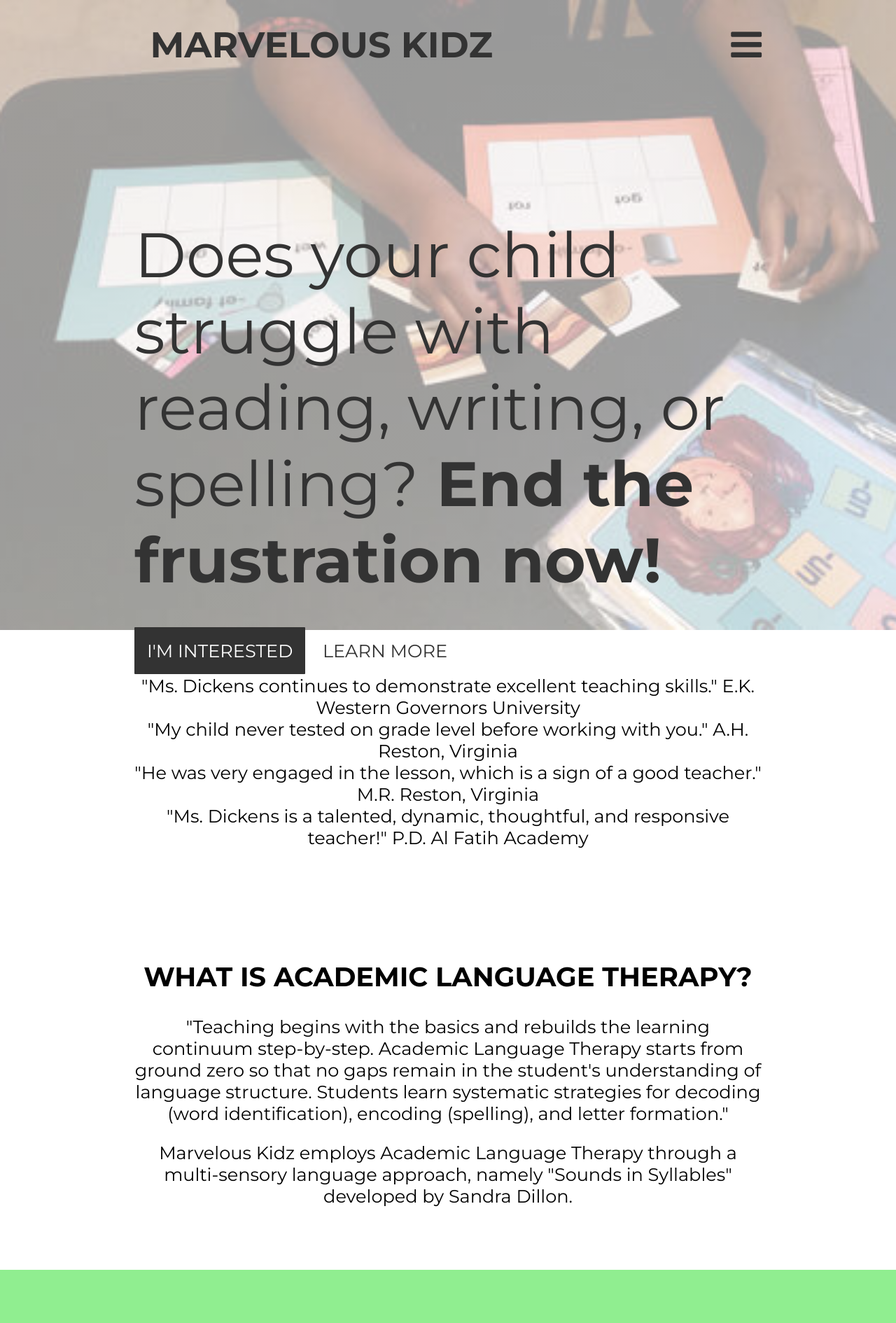
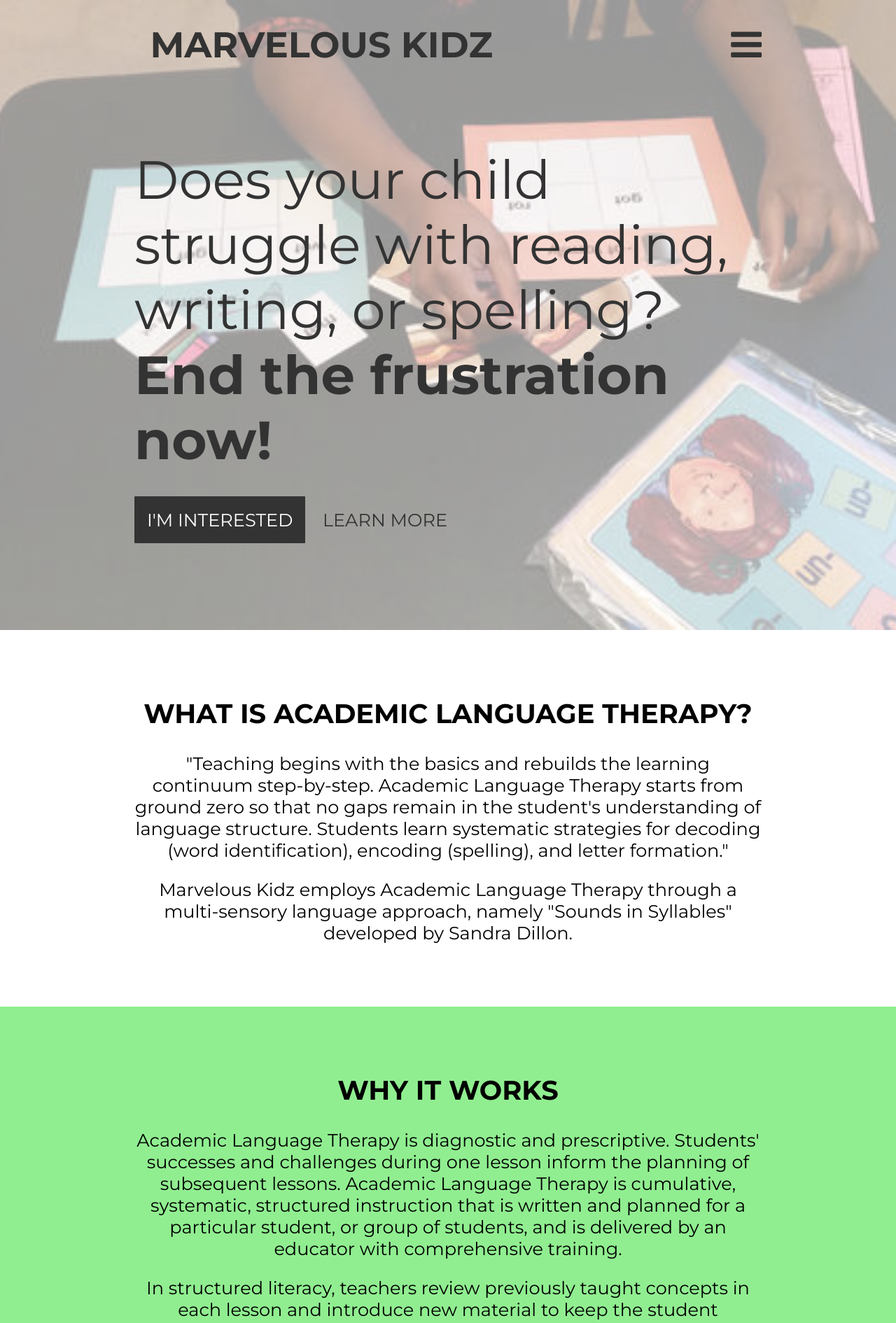
Before and after one commit to Marvelous-Kidz-LLC/marvelous-kidz-llc.github.io, a Jekyll site: the page built from index.html, in a window 1280 px wide. Shown: the top 1890 px of the page at 70% size. Built offline with Jekyll 4.4.1, drawn with Linux system fonts in a browser that asks for light colours; some of the changed text lies outside the part shown.

Commit message:
Edit files

```diff
--- a/assets/css/main.css
+++ b/assets/css/main.css
@@ -41,6 +41,8 @@
 nav .site-brand {
     float: left;
     font-size: 2em;
+    padding: 0;
+    margin: 0;
 }
 
 #navLinks {
@@ -54,6 +56,11 @@
     padding-top: 5%;
     background-color: white;
     text-align: center;
+}
+
+#home {
+    width: 100%;
+    height: 100%;
 }
 
 #navLinks a {
@@ -71,13 +78,18 @@
     font-size: 2em;
 }
 
-.fullpageimg {
+.fullpageimg-1 {
     background-image: linear-gradient(rgba(255,255,255,0.6), rgba(255,255,255,0.6)), url("/assets/images/brochure-pic.jpg");
     background-repeat: no-repeat;
     background-size: cover;
     background-position: center;
-    width: 100%;
-    height: 100%;
+}
+
+.fullpageimg-2 {
+    background-image: linear-gradient(rgba(255,255,255,0.6), rgba(255,255,255,0.6)), url("/assets/images/student-pic.jpg");
+    background-repeat: no-repeat;
+    background-size: cover;
+    background-position: center;
 }
 
 .hero {
@@ -87,8 +99,7 @@
 }
 
 .hero h1 {
-    padding-top: 10%;
-    font-size: 3.5em;
+    font-size: 3em;
 }
 
 .hero h1 span {
@@ -114,7 +125,32 @@
     background-color: lightgreen;
 }
 
-/* TODO Implement 2 card layout for dyslexia indicators */
+.about {
+    background-color: wheat;
+}
+
+.profile {
+    max-width: 75%;
+    border-radius: 5%;
+    background-size: cover;
+    background-repeat: no-repeat;
+    background-position: center;
+}
+
+img {
+    width: 100%;
+}
+
+ol li {
+    text-align: left;
+}
+
+input {
+    border-color: gray;
+    border-radius: 0;
+    margin: 2.5%;
+    padding: 2.5%;
+}
 
 footer {
     background-color: whitesmoke;
@@ -140,3 +176,13 @@
     color: white;
     background-color: black;
 }
+
+@media only screen and (max-width: 1000px) {
+    body, html {
+        font-size: 10px;
+    }
+
+    #home {
+      height: auto;
+    }
+}
--- a/index.html
+++ b/index.html
@@ -13,36 +13,13 @@
         </ul>
 </div>
 
-<div id="home" class="fullpageimg">
+<div id="home" class="fullpageimg-1">
 {% include navigation.html %}
 <div class="hero section">
 <h1><span>Does your child struggle with reading, writing, or spelling?</span> <strong>End the frustration now!</strong></h1>
 <span class="button"><a href="#contact">I'M INTERESTED</a></span>
 <span class="tertiary button"><a href="#about">LEARN MORE</a></span>
 </div>
-</div>
-
-<div class="testimonials carousel section">
-    <div class="testimonial">
-        <span class="quote">"Ms. Dickens continues to demonstrate excellent teaching skills."</span>
-        <span class="sender">E.K.</span>
-        <span class="location">Western Governors University</span>
-    </div>
-    <div class="testimonial">
-        <span class="quote">"My child never tested on grade level before working with you."</span>
-        <span class="sender">A.H.</span>
-        <span class="location">Reston, Virginia</span>
-    </div>
-    <div class="testimonial">
-        <span class="quote">"He was very engaged in the lesson, which is a sign of a good teacher."</span>
-        <span class="sender">M.R.</span>
-        <span class="location">Reston, Virginia</span>
-    </div>
-    <div class="testimonial">
-        <span class="quote">"Ms. Dickens is a talented, dynamic, thoughtful, and responsive teacher!"</span>
-        <span class="sender">P.D.</span>
-        <span class="location">Al Fatih Academy</span>
-    </div>
 </div>
 
 <div class="information section">
@@ -61,48 +38,52 @@
 <div class="indicators cards section">
     <div class="half column">
         <h3>DOES YOUR CHILD...</h3>
-        <ul>
-            <li>...substitute some words for others, such as <em>house</em> instead of <em>horse</em> or <em>saw</em> instead of <em>was</em>?</li>
-            <li>...confuse vowel sounds?</li>
-            <li>...use lowercase and uppercase letters inconsistently?</li>
-            <li>...have poor spelling?</li>
-            <li>...take a long time to write?</li>
-            <li>...find it difficult to smoothly blend words?</li>
-            <li>...have poor comprehension?</li>
-            <li>...display misuse or absence of punctuation?</li>
-        </ul>
+            <p>...substitute some words for others, such as <em>house</em> instead of <em>horse</em> or <em>saw</em> instead of <em>was</em>?</p>
+            <p>...confuse vowel sounds?</p>
+            <p>...use lowercase and uppercase letters inconsistently?</p>
+            <p>...have poor spelling?</p>
+            <p>...take a long time to write?</p>
+            <p>...find it difficult to smoothly blend words?</p>
+            <p>...have poor comprehension?</p>
+            <p>...display misuse or absence of punctuation?</p>
         <p><strong>These may be typical indicators of dyslexia in school-aged students.</strong></p>
     </div>
     <div class="half column">
         <h3>The good news is that Academic Language Therapy often improves...</h3>
-        <ul>
-            <li>...reading accuracy</li>
-            <li>...reading comprehension</li>
-            <li>...handwriting</li>
-            <li>...spelling</li>
-            <li>...vocabulary</li>
-            <li>...writing fluency</li>
-            <li>...organization</li>
-            <li>...verbal language</li>
-            <li>...study skills</li>
-        </ul>
+            <p>...reading accuracy</p>
+            <p>...reading comprehension</p>
+            <p>...handwriting</p>
+            <p>...spelling</p>
+            <p>...vocabulary</p>
+            <p>...writing fluency</p>
+            <p>...organization</p>
+            <p>...verbal language</p>
+            <p>...study skills</p>
     </div>
 </div>
 
-<div class="story section">
-    <p>"Ms. Katherine works as a reading specialist/coach at the school where I work. I had known and worked with Ms. Katherine for several years in this capacity. Last year I had a student that struggled with reading. He had difficulties sounding out words. His decoding skills were slow and laborius. His reading level was 'A' which is way below First Grade reading level. I tried to help him for some time and when I saw no improvement, I referred him to Ms. Katherine. Ms. Katherine worked with him 3 times a week for 7 months. After 2 months, I started seeing a huge improvement in his reading. He was able to sound out words and read sentences. Ms. Katherine was able to develop and implement a remediation plan that focused on fundamentals and helped my student get to grade level. After 5 months, my student's reading level was 'J.' Ms. Katherine improved his self-confidence and instilled in him a love for reading. Now he is in Grade Two and every time I see him, he has a chapter book in his hand. Ms. Katherine's experience and knowledge base regarding instruction is impeccable. She is a valuable resource to both teachers and students in my school."
-    </p>
+<div class="story section fullpageimg-2">
+    <p><strong>"Ms. Katherine works as a reading specialist/coach at the school where I work. I had known and worked with Ms. Katherine for several years in this capacity. Last year I had a student that struggled with reading. He had difficulties sounding out words. His decoding skills were slow and laborius. His reading level was 'A' which is way below First Grade reading level. I tried to help him for some time and when I saw no improvement, I referred him to Ms. Katherine. Ms. Katherine worked with him 3 times a week for 7 months. After 2 months, I started seeing a huge improvement in his reading. He was able to sound out words and read sentences. Ms. Katherine was able to develop and implement a remediation plan that focused on fundamentals and helped my student get to grade level. After 5 months, my student's reading level was 'J.' Ms. Katherine improved his self-confidence and instilled in him a love for reading. Now he is in Grade Two and every time I see him, he has a chapter book in his hand. Ms. Katherine's experience and knowledge base regarding instruction is impeccable. She is a valuable resource to both teachers and students in my school."
+    </strong></p>
 </div>
 
 <div id="about" class="about section">
     <img src="/assets/images/IMG-20200109-WA0000.jpg" class="profile image">
-    <span class="introducing">Meet our energetic and fun-loving therapist...</span>
+    <br>
+    <span class="introducing"><em>Meet our energetic and fun-loving therapist...</em></span>
     <h2>Katherine (Kareema) Dickens</h2>
     <p>Ms. Dickens is a licensed veteran teacher of twenty years. Ms. Dickens received her Bachelor's Degree in Communication from North Carolina A&amp;T State University. After earning her Master's Degree in Teaching, with a reading endorsement, she went on to enjoy years of classroom teaching.</p>
     <p>Her passion as an academic therapist came from feeling frustrated with not being able to fully engage those students whose reading challenges were beyond her scope of work. In order to find a remedy, she went above and beyond her line of duty as a classroom teacher to pursue powerful and effective strategies to be able to help those struggling readers as well as those struggling in math. Because she is an avid reader and ardent student, she learned how to effectively teach elementary math and reading using the same tried and true Orton Gillingham methodology.
     </p>
     <p>She has over 1,000 certified one-on-one documented hours working with struggling readers as well as children diagnosed with dyslexia. She is now networked with local psychologists in order to provide services to a diverse population of students.</p>
     <p>She enjoys storytelling, hiking, trips to the mountains, exercising, and most of all, time spent with her family.</p>
+
+    <div class="testimonials"><em>
+        <span>"Ms. Dickens continues to demonstrate excellent teaching skills." -E.K., Western Governors University</span><br>
+<span>"My child never tested on grade level before working with you." -A.H., Reston, Virginia</span><br>
+<span>"He was very engaged in the lesson, which is a sign of a good teacher." -M.R., Reston, Virginia</span><br>
+<span>"Ms. Dickens is a talented, dynamic, thoughtful, and responsive teacher!" -P.D., Al Fatih Academy</span><br></em>
+</div>
 </div>
 
 <div id="tuition" class="tuition section">
@@ -125,12 +106,11 @@
 </div>
 
 <div id="resources" class="resources section">
-    <ul>
-        <li><a href="https://www.testdyslexia.com/">TestDyslexia.com</a></li>
-        <li><a href="https://learningally.org/Dyslexia/Dyslexia-Test">LearningAlly.org</a></li>
-        <li><a href="http://dyslexia.yale.edu/dyslexia/what-is-dyslexia/">Dyslexia.Yale.edu</a></li>
-        <li><a href="https://www.understood.org/en/learning-thinking-differences/child-learning-disabilities/dyslexia/what-is-dyslexia">Understood.org</a></li>
-    </ul>
+    <h2>Resources</h2>
+    <a href="https://learningally.org/Dyslexia/Dyslexia-Test">LearningAlly.org</a><br>
+    <a href="https://www.testdyslexia.com/">TestDyslexia.com</a><br>
+    <a href="http://dyslexia.yale.edu/dyslexia/what-is-dyslexia/">Dyslexia.Yale.edu</a><br>
+    <a href="https://www.understood.org/en/learning-thinking-differences/child-learning-disabilities/dyslexia/what-is-dyslexia">Understood.org</a>
 </div>
 
 <div id="speaking" class="speaking section">
@@ -151,15 +131,11 @@
 <div id="contact" class="contact section">
     <h2>Schedule Your Free Consultation Today</h2>
     <p>We welcome any questions or comments!</p>
-    <form>
-        First name:<br>
-  <input type="text" name="firstname"><br>
-  Last name:<br>
-  <input type="text" name="lastname"><br>
-  Email:<br>
-  <input type="email" name="email"><br>
-  Comment:<br>
-  <input type="text" name="comment"><br>
-  <input type="submit" value="Submit">
+    <form action="https://formspree.io/FORM_ID" method="POST">
+  <input type="text" placeholder="First Name" name="firstname"><br>
+  <input type="text" placeholder="Last Name" name="lastname"><br>
+  <input type="email" placeholder="Email" name="email"><br>
+  <input type="text" placeholder="Comment" name="comment"><br>
+  <input class="submit" type="submit" value="Submit">
     </form>
 </div>
```
